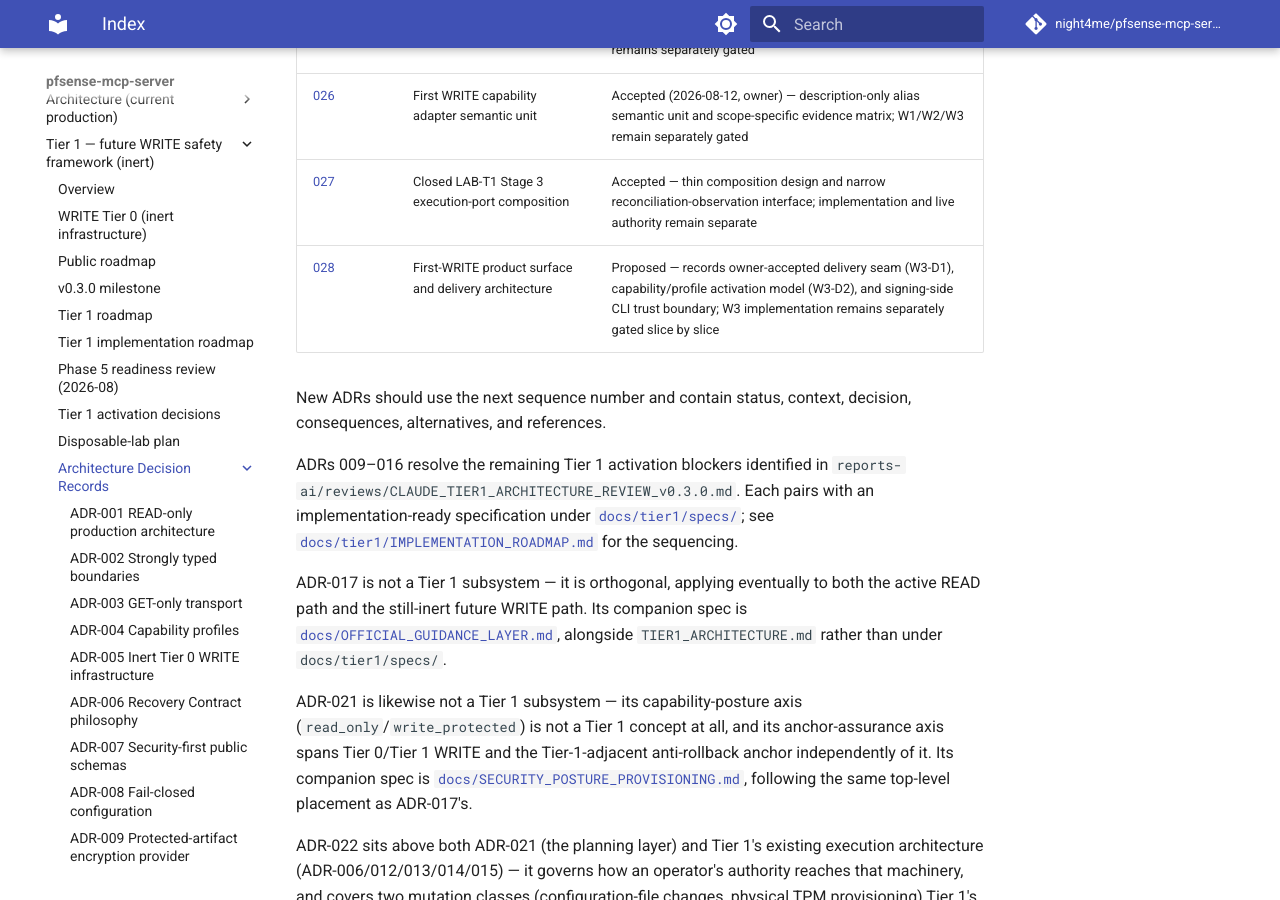
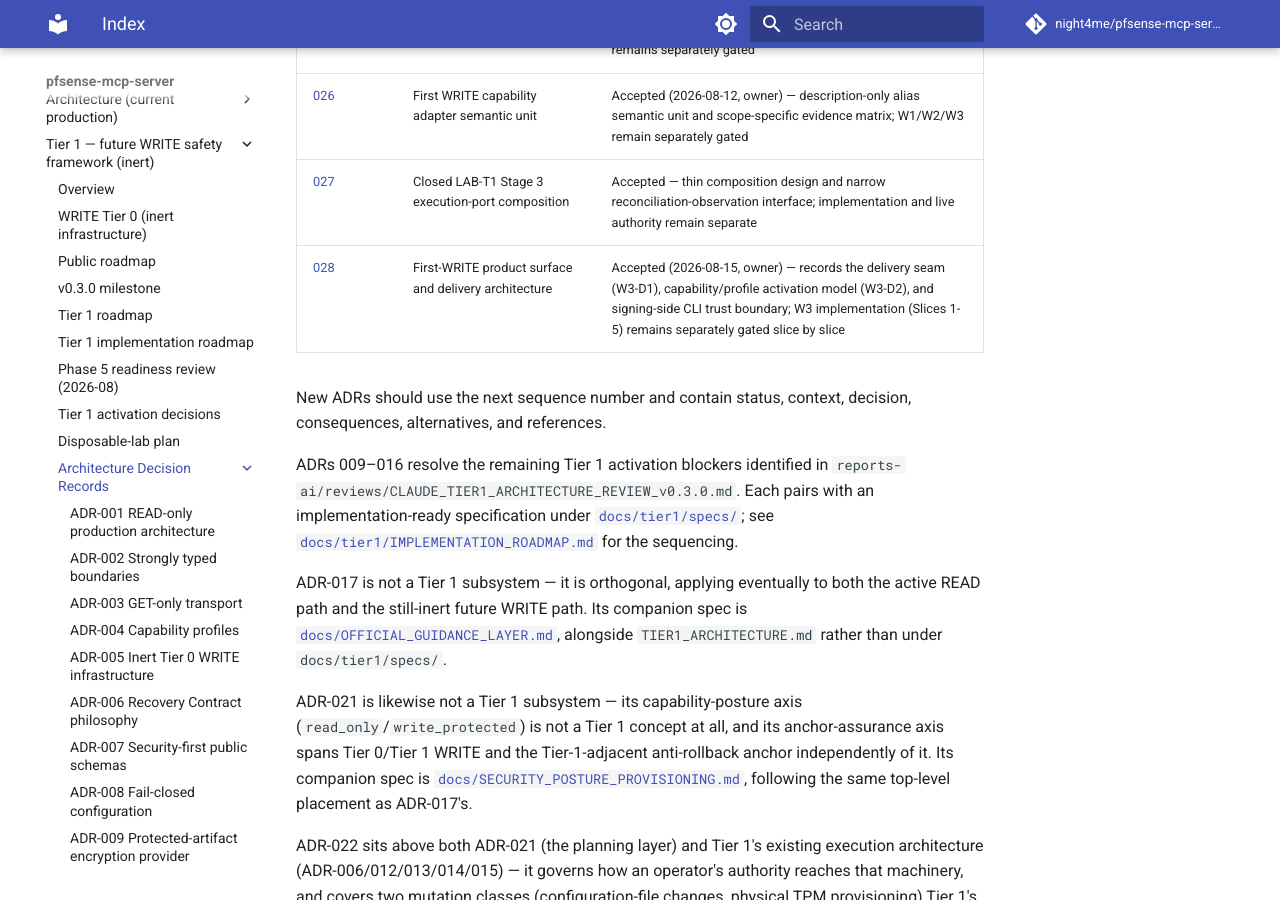
Before and after one commit to night4me/pfsense-mcp-server, an MkDocs documentation site: the page built from docs/adr/README.md, in a window 1280 px wide and 900 px high, scrolled down 1950 px. Built offline with MkDocs 1.6.1 and Material for MkDocs 9.7.7, drawn with Linux system fonts in a browser that asks for light colours; comment, search, counter and statistics services are not loaded.

Commit message:
docs(adr): mark ADR-028 Accepted
Owner accepted ADR-028 as drafted, with one clarification recorded verbally
but not requiring an ADR amendment: the WRITE-registration gate's third
condition ("the production runtime successfully constructs the complete
fail-closed W2 runtime") is intentionally correct at its current abstraction
level -- the concrete constructor/function name remains implementation
detail, per ADR-028's own "Architecture vs. implementation detail" section.

Status: Proposed -> Accepted (2026-08-15, owner). Substance unchanged.
ADR-025, ADR-026, ADR-027 untouched. Updates docs/adr/README.md's matching
index-row status for consistency, since that index explicitly records ADR
status. Additive on top of ed91b80 (the reviewed Slice 0 implementation
commit), which remains intact and unamended.

Co-Authored-By: Claude Sonnet 5 <noreply@anthropic.com>
Claude-Session: https://claude.ai/code/session_01FctdZTKqbZoKYt8YY5TmzW

```diff
--- a/docs/adr/README.md
+++ b/docs/adr/README.md
@@ -33,7 +33,7 @@ silently rewrite earlier context.
 | [025](ADR-025-authorization-recovery-contract-binding.md) | Authorization-to-RecoveryContract binding | Accepted (2026-08-12, owner) — PlanAuthorizationV2-to-provenance-bound-contract architecture; W1 implementation remains separately gated |
 | [026](ADR-026-first-write-capability-adapter.md) | First WRITE capability adapter semantic unit | Accepted (2026-08-12, owner) — description-only alias semantic unit and scope-specific evidence matrix; W1/W2/W3 remain separately gated |
 | [027](ADR-027-closed-stage3-execution-port.md) | Closed LAB-T1 Stage 3 execution-port composition | Accepted — thin composition design and narrow reconciliation-observation interface; implementation and live authority remain separate |
-| [028](ADR-028-first-write-product-surface-and-delivery.md) | First-WRITE product surface and delivery architecture | Proposed — records owner-accepted delivery seam (W3-D1), capability/profile activation model (W3-D2), and signing-side CLI trust boundary; W3 implementation remains separately gated slice by slice |
+| [028](ADR-028-first-write-product-surface-and-delivery.md) | First-WRITE product surface and delivery architecture | Accepted (2026-08-15, owner) — records the delivery seam (W3-D1), capability/profile activation model (W3-D2), and signing-side CLI trust boundary; W3 implementation (Slices 1-5) remains separately gated slice by slice |
 
 New ADRs should use the next sequence number and contain status, context,
 decision, consequences, alternatives, and references.
```
Also changed, not shown: docs/adr/ADR-028-first-write-product-surface-and-delivery.md (+1 -1 lines).
